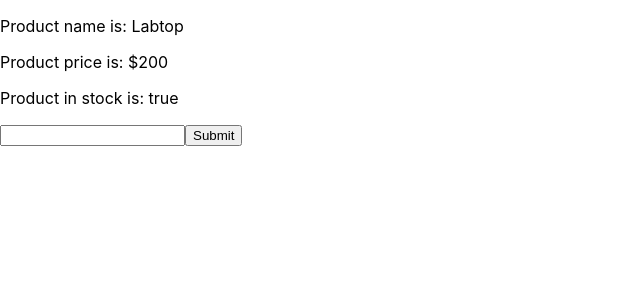
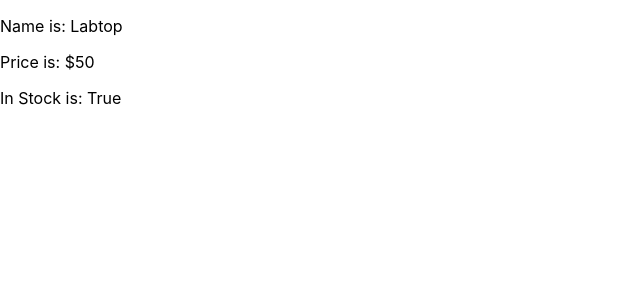
Before and after one commit to OmarThinks/react-cheat-sheet, a React (Create React App) app in the folder sample-app/: page / in a window 1280 px wide. Shown: the top 300 px of the page, without its empty margins (0-640 px from the left). Built offline with nearby package versions, Linux system fonts and the light colour scheme; the HTML template or start-up script is replaced by a standard one.

Commit message:
product.js:created product component

```diff
--- a/sample-app/src/App.js
+++ b/sample-app/src/App.js
@@ -1,35 +1,10 @@
 import {Component} from 'react';
+import Product from "./components/product"
 
 class App extends Component {
-    state = {
-        "name": "Labtop",
-        "price": 200,
-        "in_stock": true
-    }
-
-    handleChange = (e) =>{
-    this.setState({
-        "name":e.target.value
-    })
-    }
-    handleSubmit = (e) =>{
-        e.preventDefault();
-        console.log(this.state.name);
-    }
   render = () => {
     return (
-      <div className="App">
-          <p>Product name is: {this.state.name}</p>
-          <p>Product price is: ${this.state.price}</p>
-          <p>Product in stock is: {this.state.in_stock.toString()}</p>
-          <div>
-            <form onSubmit={(e)=>{this.handleSubmit(e)}}>
-                <input type="text"
-                onChange={(e)=>{this.handleChange(e)}}></input>
-                <button type="submit">Submit</button>
-            </form>
-          </div>
-      </div>
+        <Product />
     );
   }
 }
--- a/sample-app/src/components/product.js
+++ b/sample-app/src/components/product.js
@@ -1,9 +1,9 @@
-import React, {Component} from "react"
+import {Component} from "react"
 
 class Product extends Component {
     render() {
         return(
-            <div>
+            <div className="product">
             <p>Name is: Labtop</p>
             <p>Price is: $50</p>
             <p>In Stock is: True</p>
@@ -11,3 +11,5 @@ class Product extends Component {
         )
     }
 }
+
+export default Product;
```
Also changed, not shown: 1 other file (tests, documents, lock files or other folders).
